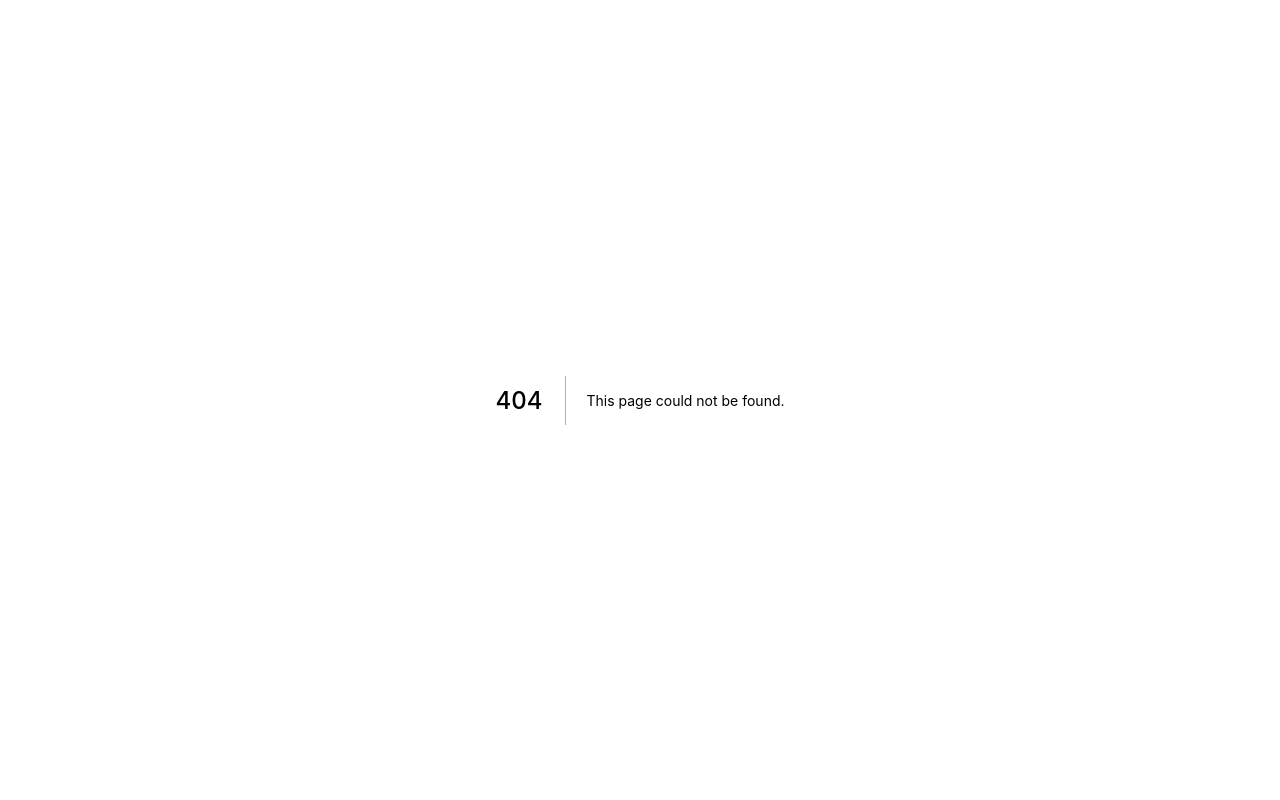
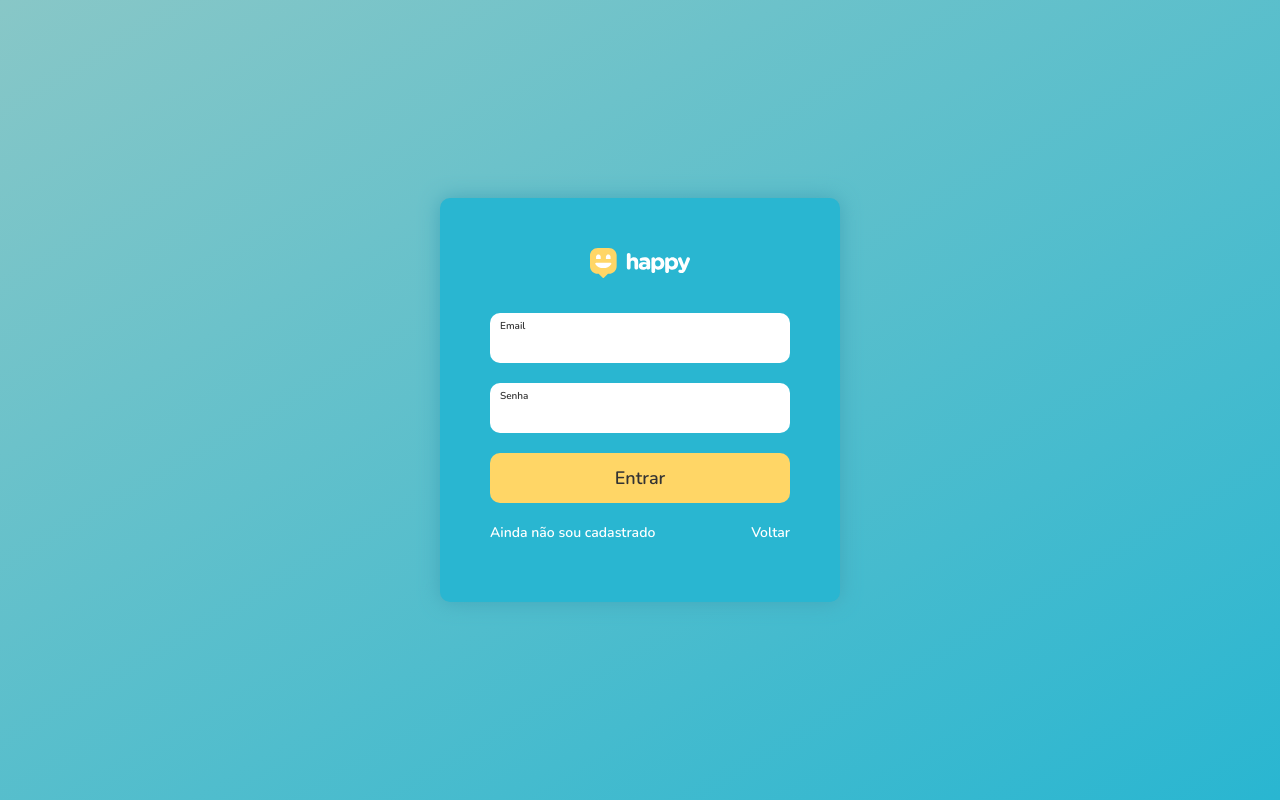
Before and after one commit to designfischer/happy-frontend, a Next.js app: page /login in a window 1280 px wide. Before the commit this address had no page. Built offline with nearby package versions, Linux system fonts and the light colour scheme.

Commit message:
first commit

```diff
--- a/package.json
+++ b/package.json
@@ -11,6 +11,7 @@
     "next": "9.5.5",
     "react": "17.0.1",
     "react-dom": "17.0.1",
+    "react-icons": "^3.11.0",
     "sass": "^1.27.0",
     "styled-components": "^5.2.0"
   },
@@ -18,6 +19,7 @@
     "@types/node": "^14.14.2",
     "@types/react": "^16.9.53",
     "@types/styled-components": "^5.1.4",
+    "babel-plugin-styled-components": "^1.11.1",
     "prettier": "^2.1.2",
     "typescript": "^4.0.3"
   }
--- /dev/null
+++ b/pages/_document.tsx
@@ -0,0 +1,30 @@
+import Document from 'next/document'
+import { ServerStyleSheet } from 'styled-components'
+
+export default class MyDocument extends Document {
+  static async getInitialProps(ctx) {
+    const sheet = new ServerStyleSheet()
+    const originalRenderPage = ctx.renderPage
+
+    try {
+      ctx.renderPage = () =>
+        originalRenderPage({
+          enhanceApp: (App) => (props) =>
+            sheet.collectStyles(<App {...props} />),
+        })
+
+      const initialProps = await Document.getInitialProps(ctx)
+      return {
+        ...initialProps,
+        styles: (
+          <>
+            {initialProps.styles}
+            {sheet.getStyleElement()}
+          </>
+        ),
+      }
+    } finally {
+      sheet.seal()
+    }
+  }
+}
--- /dev/null
+++ b/pages/login.tsx
@@ -0,0 +1,56 @@
+import Link from 'next/link'
+import Head from 'next/head'
+
+import {
+    FormButton,
+    FormInput,
+    FormInputGroup,
+    FormLabel,
+    FormLogoImage,
+    FormNavitagion,
+    FormNavitagionItem,
+    InitialForm,
+} from '../styles/InitialForm/styles'
+import {
+    PageLoginRegisterContainer,
+    PageLoginRegisterContent,
+} from '../styles/PageLoginRegister/styles'
+
+const Login = () => {
+    return (
+        <>
+            <Head>
+                <title>Login</title>
+                <link rel="icon" href="/assets/logo.svg" />
+            </Head>
+            <PageLoginRegisterContainer>
+                <PageLoginRegisterContent>
+                    <FormLogoImage src="/assets/logo.svg" />
+                    <InitialForm>
+                        <FormInputGroup>
+                            <FormLabel htmlFor="email">Email</FormLabel>
+                            <FormInput id="email" />
+                        </FormInputGroup>
+                        <FormInputGroup>
+                            <FormLabel htmlFor="password">Senha</FormLabel>
+                            <FormInput id="password" />
+                        </FormInputGroup>
+                        <FormButton>Entrar</FormButton>
+                    </InitialForm>
+                    <FormNavitagion>
+                        <Link href="/register">
+                            <FormNavitagionItem>
+                                Ainda não sou cadastrado
+                            </FormNavitagionItem>
+                        </Link>
+                        <Link href="/">
+                            <FormNavitagionItem>Voltar</FormNavitagionItem>
+                        </Link>
+                    </FormNavitagion>
+                </PageLoginRegisterContent>
+            </PageLoginRegisterContainer>
+        </>
+    )
+}
+
+export default Login
--- /dev/null
+++ b/styles/DefaultButton/styles.tsx
@@ -0,0 +1,20 @@
+import styled from 'styled-components'
+
+export const DefaultButton = styled.button`
+    background: #ffd666;
+
+    border-radius: 10px;
+    height: 50px;
+
+    border: none;
+
+    display: flex;
+    align-items: center;
+    justify-content: center;
+
+    transition: 0.5s;
+
+    &:hover {
+        background: #96feff;
+    }
+`
--- /dev/null
+++ b/styles/InitialForm/styles.tsx
@@ -0,0 +1,65 @@
+import styled from 'styled-components'
+import { DefaultButton } from '../DefaultButton/styles'
+
+export const FormLogoImage = styled.img`
+    max-width: 100px;
+    margin-bottom: 25px;
+`
+
+export const InitialForm = styled.form`
+    display: flex;
+    flex-direction: column;
+    width: 100%;
+    min-width: 300px;
+`
+
+export const FormInputGroup = styled.div`
+    display: flex;
+    flex-direction: column;
+    justify-content: center;
+
+    height: 50px;
+    margin: 10px 0;
+    padding: 0 10px;
+
+    background: white;
+
+    border-radius: 10px;
+`
+
+export const FormLabel = styled.label`
+    color: #333;
+
+    font-size: 10px;
+`
+
+export const FormInput = styled.input`
+    border: none;
+    outline: none;
+`
+
+export const FormButton = styled(DefaultButton)`
+    margin: 10px 0;
+    width: 100%;
+`
+
+export const FormNavitagion = styled.div`
+    display: flex;
+    width: 100%;
+    justify-content: space-between;
+    align-items: center;
+`
+
+export const FormNavitagionItem = styled.a`
+    margin: 10px 0;
+    color: white;
+    cursor: pointer;
+
+    font-size: 14px;
+
+    transition: 0.5s;
+
+    &:hover {
+        color: #ffd666;
+    }
+`
--- /dev/null
+++ b/styles/PageContent/styles.tsx
@@ -0,0 +1,10 @@
+import styled from 'styled-components'
+
+export const PageContainer = styled.div`
+    background: linear-gradient(330deg, #29B6D1 0%, #88C7C7 100%);
+    width: 100vw;
+    min-height: 100vh;
+
+    display: flex;
+    justify-content: center;
+`
--- /dev/null
+++ b/styles/PageLoginRegister/styles.tsx
@@ -0,0 +1,23 @@
+import styled from 'styled-components'
+import { PageContainer } from '../PageContent/styles'
+
+export const PageLoginRegisterContainer = styled(PageContainer)`
+    align-items: center;
+    justify-content: center;
+`
+
+export const PageLoginRegisterContent = styled.div`
+    background: #29B6D1;
+    box-shadow: 0px 0px 20px #44a6b9;
+
+    min-height: 50vh;
+    max-width: 50vw;
+    padding: 50px;
+
+    border-radius: 10px;
+
+    display: flex;
+    flex-direction: column;
+    align-items: center;
+    justify-content: center;
+`
--- a/styles/reset.css
+++ b/styles/reset.css
@@ -14,3 +14,7 @@ body {
 body, input, button, textarea {
     font: 600 18px Nunito, sans-serif;
 }
+
+button {
+    color: #333333;
+}
```
Also changed, not shown: pages/index.tsx (+69 -5 lines), pages/register.tsx (added, +56 -0 lines), .babelrc (added), 1 other file (tests, documents, lock files or other folders).
